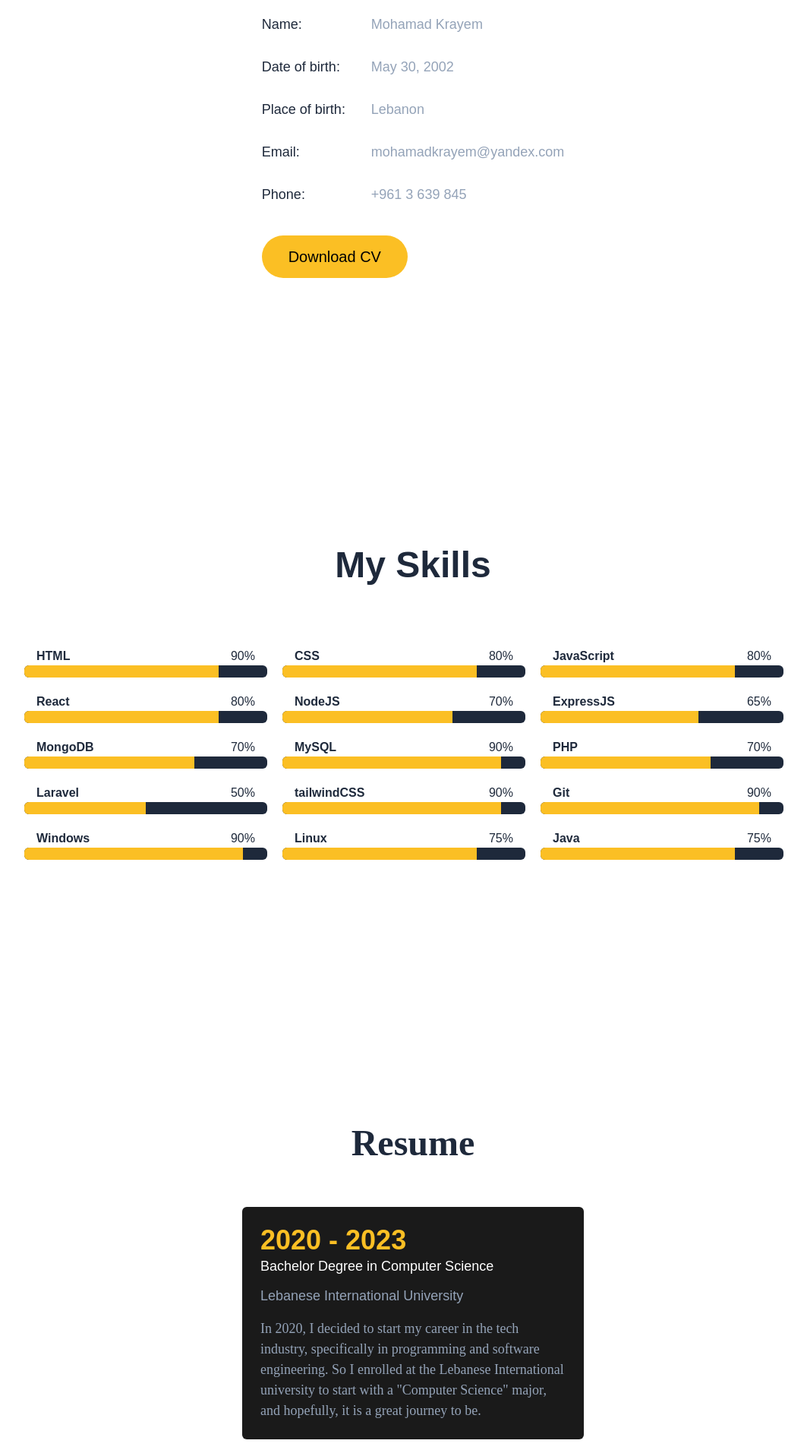
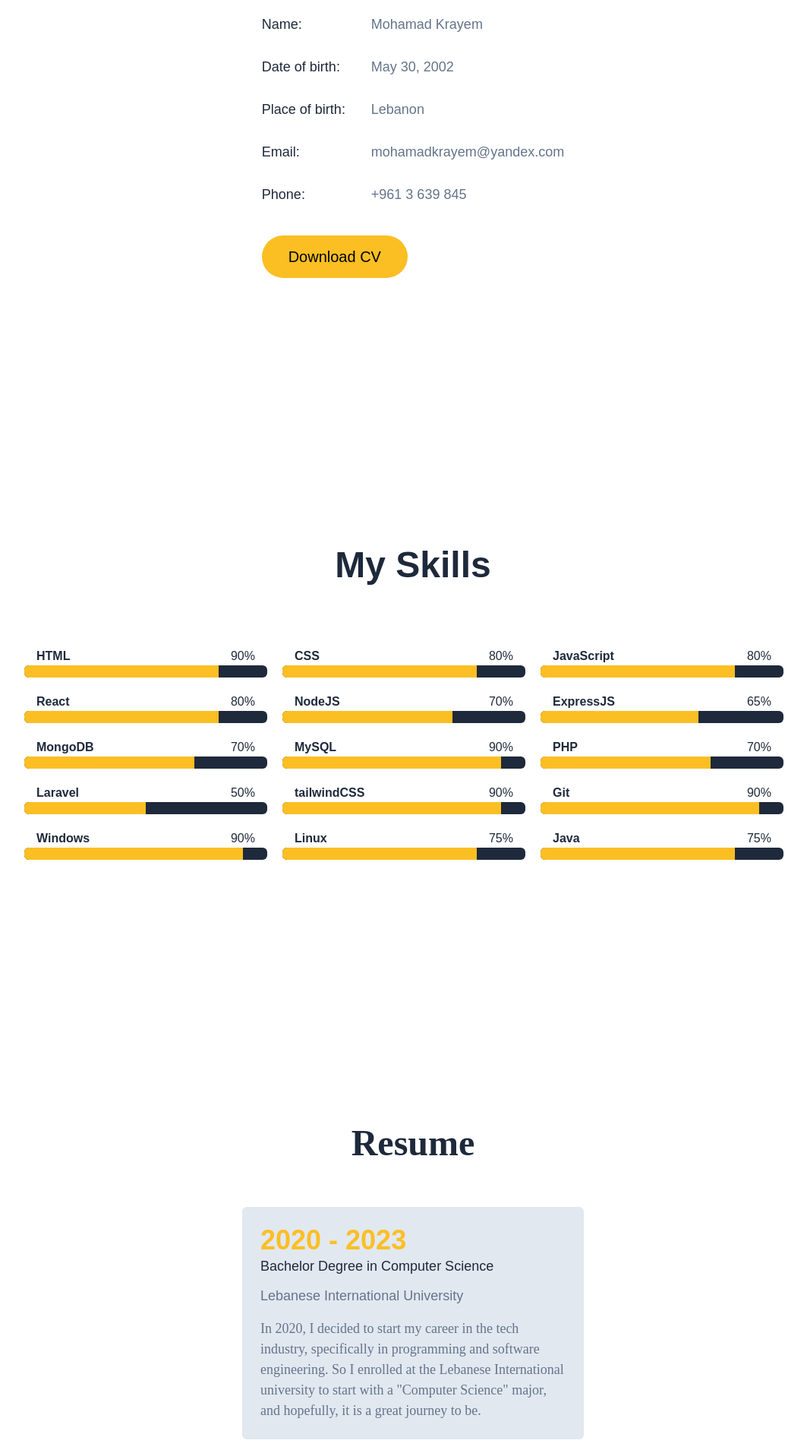
Before and after one commit to mohamadKrayem/Portfolio, a React (Vite) app: page / in a window 1280 px wide. Shown: the part 1080-2993 px from the top of the page at 76% size, without its empty margins (96-1159 px from the left). Built offline with nearby package versions, Linux system fonts and the light colour scheme.

Commit message:
editing some configurations

```diff
--- a/src/Section/Resume.jsx
+++ b/src/Section/Resume.jsx
@@ -5,9 +5,9 @@ export const Resume = () => {
   return (
     <div id='resume' className='col-center md:h-screen md:my-auto my-16'>
       <h1 className='font-bold text-5xl text-center leading-normal w-80 mb-6 md:mb-12 font-["Poppins"] text-skin-secondary'>Resume</h1>
-      <div className='md:w-[450px] w-80 bg-[#1a1a1a] p-6 mb-2 rounded-md'>
+      <div className='md:w-[450px] w-80 bg-skin-fifth p-6 mb-2 rounded-md'>
         <h1 className='font-bold md:text-4xl text-3xl leading-normal text-skin-third'>2020 - 2023</h1>
-        <h1 className='md:text-lg mb-3 text-white'>Bachelor Degree in Computer Science</h1>
+        <h1 className='md:text-lg mb-3 text-skin-secondary'>Bachelor Degree in Computer Science</h1>
         <h1 className='mb-4 font-[500] md:text-[18px] text-[16.5px] text-skin-fourth leading-normal'>Lebanese International University</h1>
         <p className='font-["Poppins"] font-[500] md:text-[18px] text-[16.5px] text-skin-fourth leading-normal'>In 2020, I decided to start my career in the tech industry, specifically in programming and software engineering. So I enrolled at the Lebanese International university to start with a "Computer Science" major, and hopefully, it is a great journey to be.</p>
       </div>
--- a/src/components/Navbar.jsx
+++ b/src/components/Navbar.jsx
@@ -27,7 +27,7 @@ const Navbar = () => {
         <span className="sr-only">Open main menu</span>
         <svg className="w-6 h-6" aria-hidden="true" fill="currentColor" viewBox="0 0 20 20" xmlns="http://www.w3.org/2000/svg"><path fill-rule="evenodd" d="M3 5a1 1 0 011-1h12a1 1 0 110 2H4a1 1 0 01-1-1zM3 10a1 1 0 011-1h12a1 1 0 110 2H4a1 1 0 01-1-1zM3 15a1 1 0 011-1h12a1 1 0 110 2H4a1 1 0 01-1-1z" clip-rule="evenodd"></path></svg>
       </button>
-      <ul id='menu' className={`invisible md:visible z-20 flex md:justify-between gap-12 md:gap-6 lg:gap-12 rounded-md h-full md:bg-transparent bg-[rgba(0,0,0,0.8)] w-full pl-8 pt-20 md:pt-0 lg:basis-3/5 md:basis-4/5 flex-col md:flex-row fixed md:static`}>
+      <ul id='menu' className={`invisible md:visible z-20 flex md:justify-between gap-12 md:gap-6 lg:gap-12 rounded-md h-full md:bg-transparent bg-skin-fourth w-full pl-8 pt-20 md:pt-0 lg:basis-3/5 md:basis-4/5 flex-col md:flex-row fixed md:static`}>
         <li className='nav-element'><a href='#home'>Home</a></li>
         <li className='nav-element'><a href='#about'>About</a></li>
         <li className='nav-element'><a href='#skills'>Skills</a></li>
--- a/src/index.css
+++ b/src/index.css
@@ -8,6 +8,8 @@
     --mainBack-color: rgb(0,0,0);
     --amber-color: #FBBF24;
     --content-color: #ffffffb3;
+    --nav-color: rgba(0,0,0,0.8);
+    --resume-color: #1a1a1a;
   }
 
   .dark-mode{
@@ -15,13 +17,17 @@
     --mainBack-color: rgb(0,0,0);
     --amber-color: #FBBF24;
     --content-color: #ffffffb3;
+    --nav-color: rgba(0,0,0,0.8);
+    --resume-color: #1a1a1a;
   }
 
   .light-mode{
     --titles-color: #1E293B;
     --mainBack-color: #ffffff;
     --amber-color: #FBBF24;
-    --content-color: #94A3B8;
+    --content-color: #64748B;
+    --nav-color: rgba(255,255,255,0.8);
+    --resume-color: #E2E8F0;
   }
 }
 
--- a/tailwind.config.cjs
+++ b/tailwind.config.cjs
@@ -13,6 +13,8 @@ module.exports = {
           "primary": "var(--mainBack-color)",
           "third": "var(--amber-color)",
           "secondary": "var(--titles-color)",
+          "fourth": "var(--nav-color)",
+          "fifth": "var(--resume-color)",
         }
       },
       textColor:{
```
